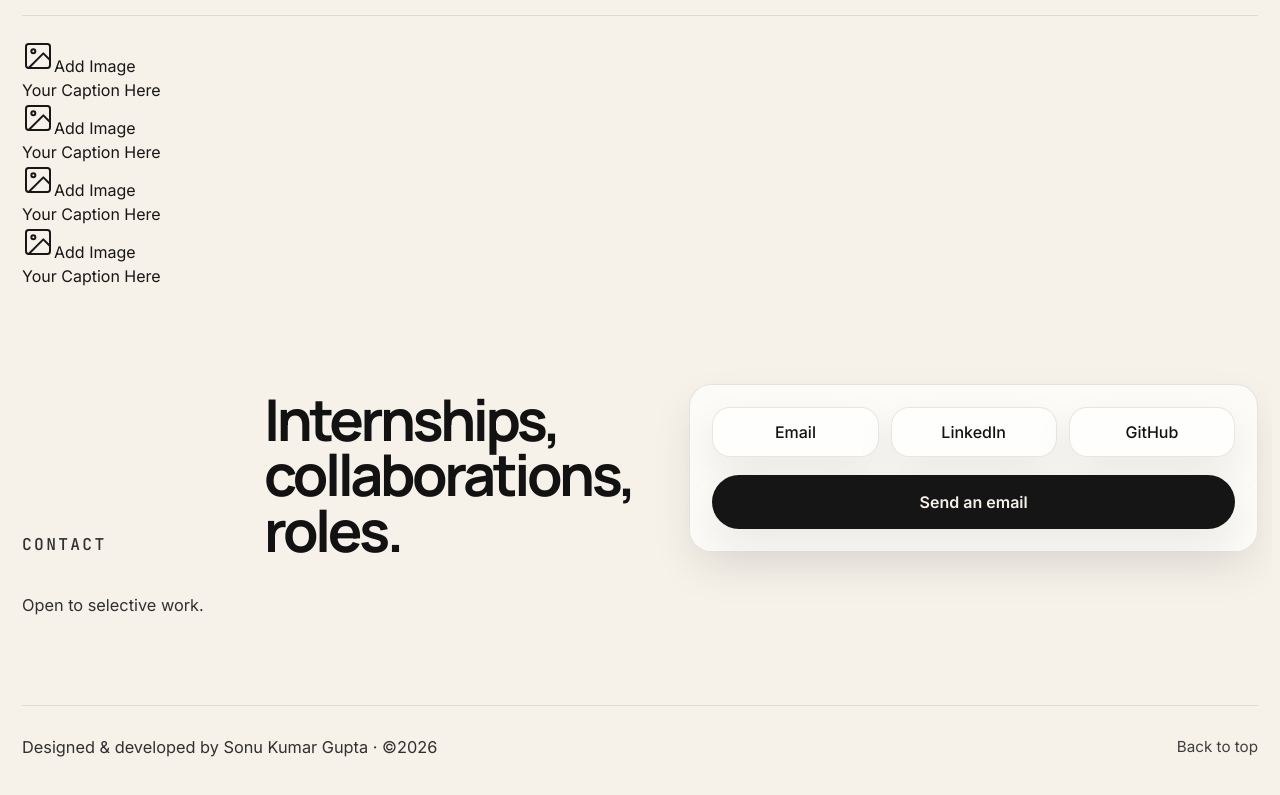
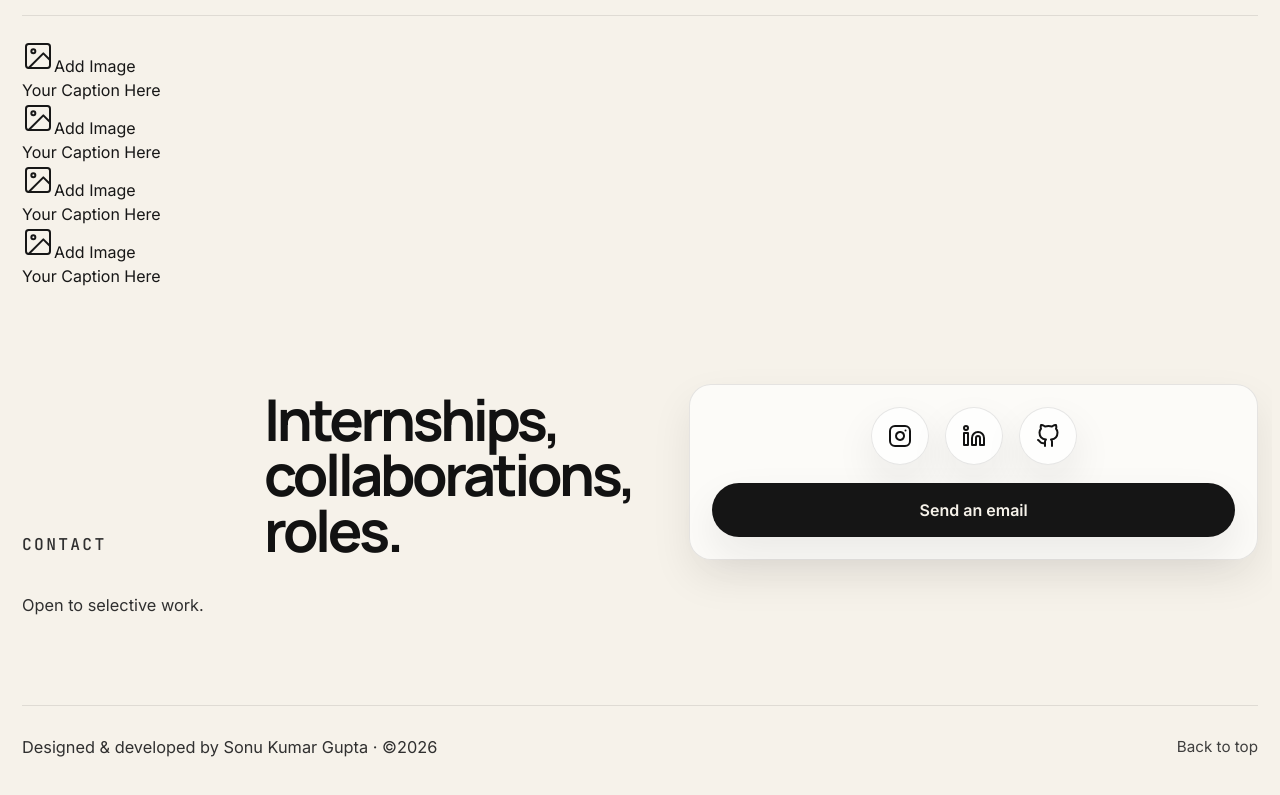
Before and after one commit to creationsbysonu/portfolio_june, a React (Vite) app: page / in a window 1280 px wide. Shown: the part 6276-7071 px from the top of the page. Built offline with nearby package versions, Linux system fonts and the light colour scheme; a web font is replaced by a local one.

Commit message:
fix: add 404 fallback routing trick for gh-pages

```diff
--- a/src/App.css
+++ b/src/App.css
@@ -873,22 +873,46 @@
 }
 
 .contact-links {
-  display: grid;
-  gap: 12px;
-  grid-template-columns: repeat(auto-fit, minmax(90px, 1fr));
+  display: flex;
+  justify-content: center;
+  gap: 16px;
 }
 
 .contact-links a {
   display: inline-flex;
   align-items: center;
   justify-content: center;
-  min-height: 48px;
-  border-radius: 18px;
+  width: 56px;
+  height: 56px;
+  border-radius: 50%;
   border: 1px solid var(--border);
   background: rgba(255, 255, 255, 0.72);
   color: var(--text-strong);
-  font-weight: 500;
   box-shadow: var(--shadow-md);
+  transition: all 0.3s ease;
+}
+
+.contact-links a:hover {
+  transform: translateY(-4px);
+  background: #fff;
+  box-shadow: var(--shadow-lg);
+}
+
+.contact-links a svg {
+  width: 24px;
+  height: 24px;
+}
+
+.sr-only {
+  position: absolute;
+  width: 1px;
+  height: 1px;
+  padding: 0;
+  margin: -1px;
+  overflow: hidden;
+  clip: rect(0, 0, 0, 0);
+  white-space: nowrap;
+  border-width: 0;
 }
 
 .site-footer {
--- a/src/App.tsx
+++ b/src/App.tsx
@@ -134,7 +134,7 @@
 ]
 
 const contactLinks = [
-  { label: 'Email', href: 'mailto:sonugupta.ioepc.edu.np@gmail.com' },
+  { label: 'Instagram', href: 'https://instagram.com/___gupta___sonu' },
   { label: 'LinkedIn', href: 'https://www.linkedin.com/in/sonu-gupta-681329340/' },
   { label: 'GitHub', href: 'https://github.com/creationsbysonu' },
 ]
@@ -611,7 +611,14 @@
           <ul className="nav-links desktop-links">
             {navItems.map((item) => (
               <li key={item.href}>
-                <a className={activeSection === item.href.slice(1) ? 'active' : ''} href={item.href}>
+                <a
+                  className={activeSection === item.href.slice(1) ? 'active' : ''}
+                  href={item.href}
+                  onClick={(e) => {
+                    e.preventDefault();
+                    document.getElementById(item.href.slice(1))?.scrollIntoView({ behavior: 'smooth' });
+                  }}
+                >
                   {item.label}
                 </a>
               </li>
@@ -624,7 +631,15 @@
 
         <div id="mobile-menu" className={`mobile-menu ${mobileMenuOpen ? 'open' : ''}`}>
           {navItems.map((item) => (
-            <a key={item.href} href={item.href} onClick={() => setMobileMenuOpen(false)}>
+            <a
+              key={item.href}
+              href={item.href}
+              onClick={(e) => {
+                e.preventDefault();
+                setMobileMenuOpen(false);
+                document.getElementById(item.href.slice(1))?.scrollIntoView({ behavior: 'smooth' });
+              }}
+            >
               {item.label}
             </a>
           ))}
@@ -913,13 +928,24 @@
             <div className="contact-links">
               {contactLinks.map((link) => {
                 const isExternal = link.href.startsWith('http')
+                let icon = null;
+                if (link.label === 'Instagram') {
+                  icon = <svg xmlns="http://www.w3.org/2000/svg" width="20" height="20" viewBox="0 0 24 24" fill="none" stroke="currentColor" strokeWidth="2" strokeLinecap="round" strokeLinejoin="round"><rect x="2" y="2" width="20" height="20" rx="5" ry="5"></rect><path d="M16 11.37A4 4 0 1 1 12.63 8 4 4 0 0 1 16 11.37z"></path><line x1="17.5" y1="6.5" x2="17.51" y2="6.5"></line></svg>;
+                } else if (link.label === 'LinkedIn') {
+                  icon = <svg xmlns="http://www.w3.org/2000/svg" width="20" height="20" viewBox="0 0 24 24" fill="none" stroke="currentColor" strokeWidth="2" strokeLinecap="round" strokeLinejoin="round"><path d="M16 8a6 6 0 0 1 6 6v7h-4v-7a2 2 0 0 0-2-2 2 2 0 0 0-2 2v7h-4v-7a6 6 0 0 1 6-6z"></path><rect x="2" y="9" width="4" height="12"></rect><circle cx="4" cy="4" r="2"></circle></svg>;
+                } else if (link.label === 'GitHub') {
+                  icon = <svg xmlns="http://www.w3.org/2000/svg" width="20" height="20" viewBox="0 0 24 24" fill="none" stroke="currentColor" strokeWidth="2" strokeLinecap="round" strokeLinejoin="round"><path d="M9 19c-5 1.5-5-2.5-7-3m14 6v-3.87a3.37 3.37 0 0 0-.94-2.61c3.14-.35 6.44-1.54 6.44-7A5.44 5.44 0 0 0 20 4.77 5.07 5.07 0 0 0 19.91 1S18.73.65 16 2.48a13.38 13.38 0 0 0-7 0C6.27.65 5.09 1 5.09 1A5.07 5.07 0 0 0 5 4.77a5.44 5.44 0 0 0-1.5 3.78c0 5.42 3.3 6.61 6.44 7A3.37 3.37 0 0 0 9 18.13V22"></path></svg>;
+                }
+
                 return (
                   <a
                     key={link.label}
                     href={link.href}
+                    className="contact-social-link"
                     {...(isExternal ? { target: '_blank', rel: 'noopener noreferrer' } : {})}
                   >
-                    {link.label}
+                    {icon}
+                    <span className="sr-only">{link.label}</span>
                   </a>
                 )
               })}
```
